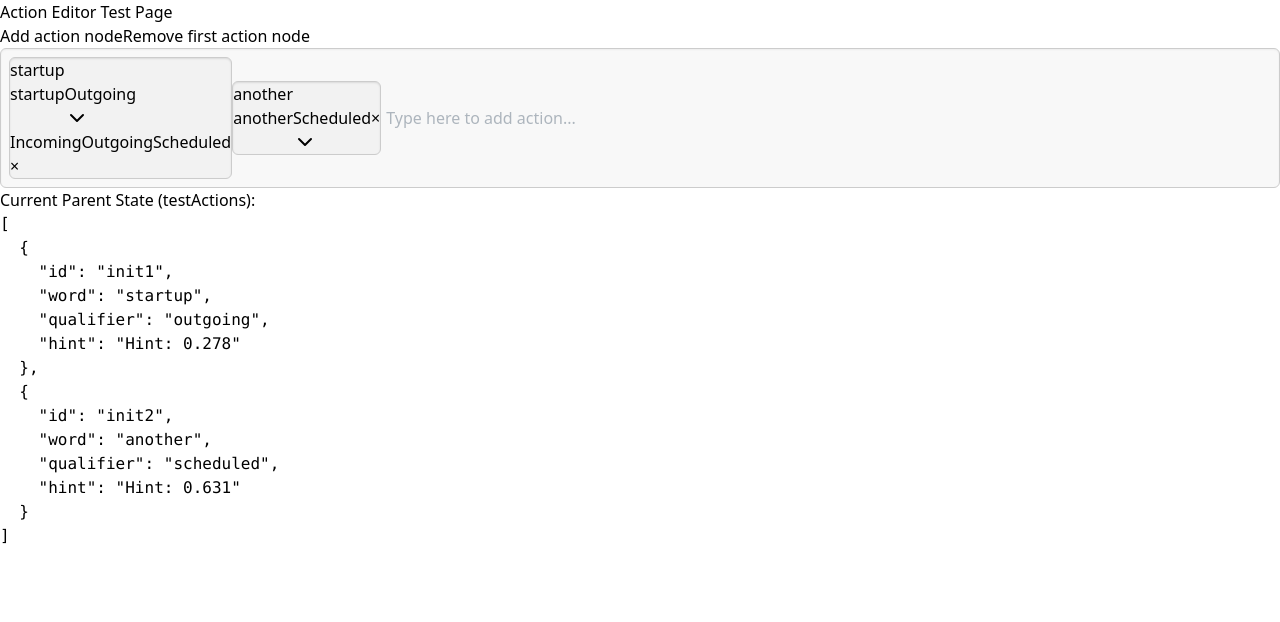
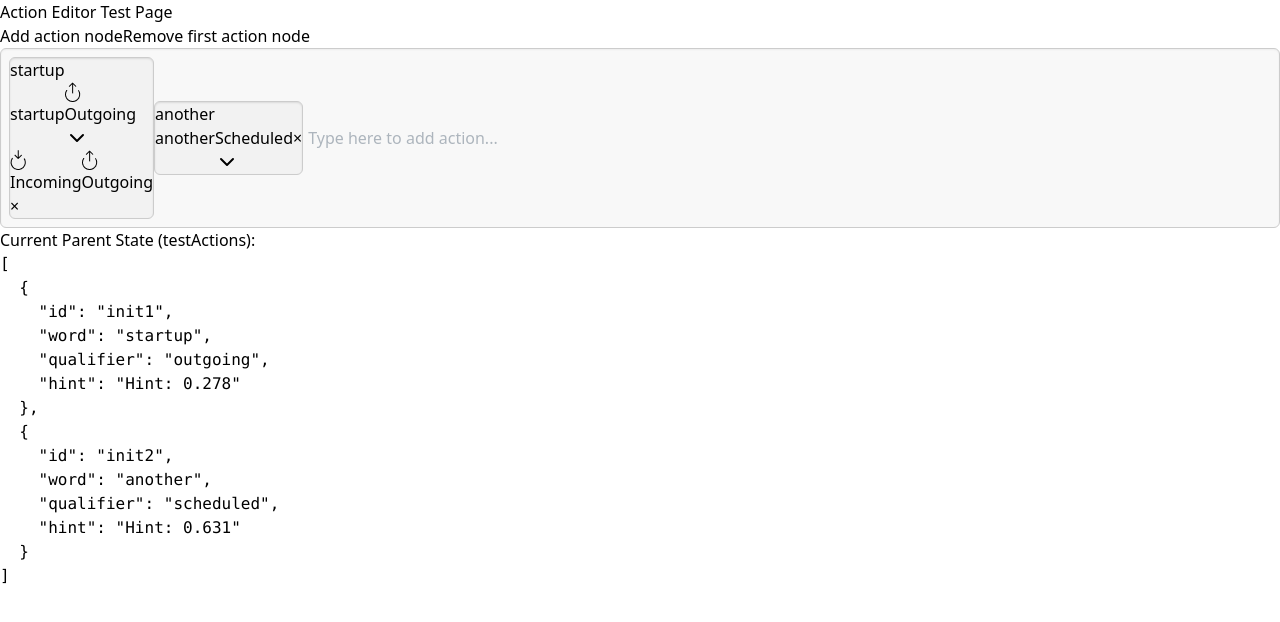
Before and after one commit to yeswecan/Playerok_rewrite, a React (Vite) app in the folder frontend/: page /test-editor in a window 1280 px wide. Both pictures are taken after a click on the button "Outgoing". Shown: the top 622 px of the page. Built offline with nearby package versions, Linux system fonts and the light colour scheme; no server answers.

Commit message:
Icons added

```diff
--- a/frontend/src/components/ActionEditorComponent.jsx
+++ b/frontend/src/components/ActionEditorComponent.jsx
@@ -9,6 +9,15 @@ import SuggestionList from './SuggestionList.jsx';
 import { TextSelection, NodeSelection, Plugin, PluginKey } from 'prosemirror-state';
 import { debounce } from 'lodash-es';
 import { cn } from '../utils';
+// Add imports for qualifier icons
+import incomingIcon from '../assets/Incoming.png';
+import outgoingIcon from '../assets/Outgoing.png';
+
+// Map qualifier IDs to their icons
+const qualifierIconMap = {
+  incoming: incomingIcon,
+  outgoing: outgoingIcon,
+};
 
 // --- Hint Context ---
 export const HintContext = createContext({
@@ -205,7 +214,9 @@ const ActionNodeView = React.forwardRef(({ node, updateAttributes, editor, selec
 
   // Get qualifierOptions from props via context
   const { qualifierOptions } = useContext(HintContext);
+  const displayQualifierOptions = qualifierOptions.filter(opt => opt.id !== 'scheduled');
   const selectedOptionLabel = qualifierOptions.find(opt => opt.id === qualifier)?.label || qualifierOptions[0].label;
+  const selectedOptionIcon = qualifierIconMap[qualifier];
 
   const handleQualifierChange = (newQualifierId) => {
     updateAttributes({ qualifier: newQualifierId });
@@ -412,17 +423,18 @@ const ActionNodeView = React.forwardRef(({ node, updateAttributes, editor, selec
             contentEditable="false"
             suppressContentEditableWarning={true}
           >
+            {selectedOptionIcon && (
+              <img src={selectedOptionIcon} alt={selectedOptionLabel} className="h-4 w-auto mr-1 inline-block" />
+            )}
             <span className="mr-0.5">{selectedOptionLabel}</span>
             <ChevronDown className="w-4 h-4 flex-shrink-0" />
           </button>
           {isOpen && (
               <div
                 className="absolute top-full left-0 mt-1 w-32 bg-white shadow-lg rounded-md border border-gray-200 z-50"
-                onMouseDown={(e) => {
-                  e.preventDefault();
-                }}
+                onMouseDown={(e) => { e.preventDefault(); }}
               >
-                {qualifierOptions.map((option) => (
+                {displayQualifierOptions.map((option) => (
                   <button
                     key={option.id}
                     onClick={(e) => {
@@ -431,8 +443,9 @@ const ActionNodeView = React.forwardRef(({ node, updateAttributes, editor, selec
                       setIsOpen(false);
                       hintContext.updateActionQualifier(nodeId, option.id);
                     }}
-                    className="block w-full text-left px-4 py-2 hover:bg-gray-100 first:rounded-t-md last:rounded-b-md"
+                    className="flex items-center block w-full text-left px-4 py-2 hover:bg-gray-100 first:rounded-t-md last:rounded-b-md"
                   >
+                    <img src={qualifierIconMap[option.id]} alt={option.label} className="h-4 w-auto mr-2 inline-block" />
                     {option.label}
                   </button>
                 ))}
```
Also changed, not shown: frontend/src/components/ActionNodeView.jsx (+18 -7 lines), frontend/src/assets/Incoming.png (added), frontend/src/assets/Outgoing.png (added).
